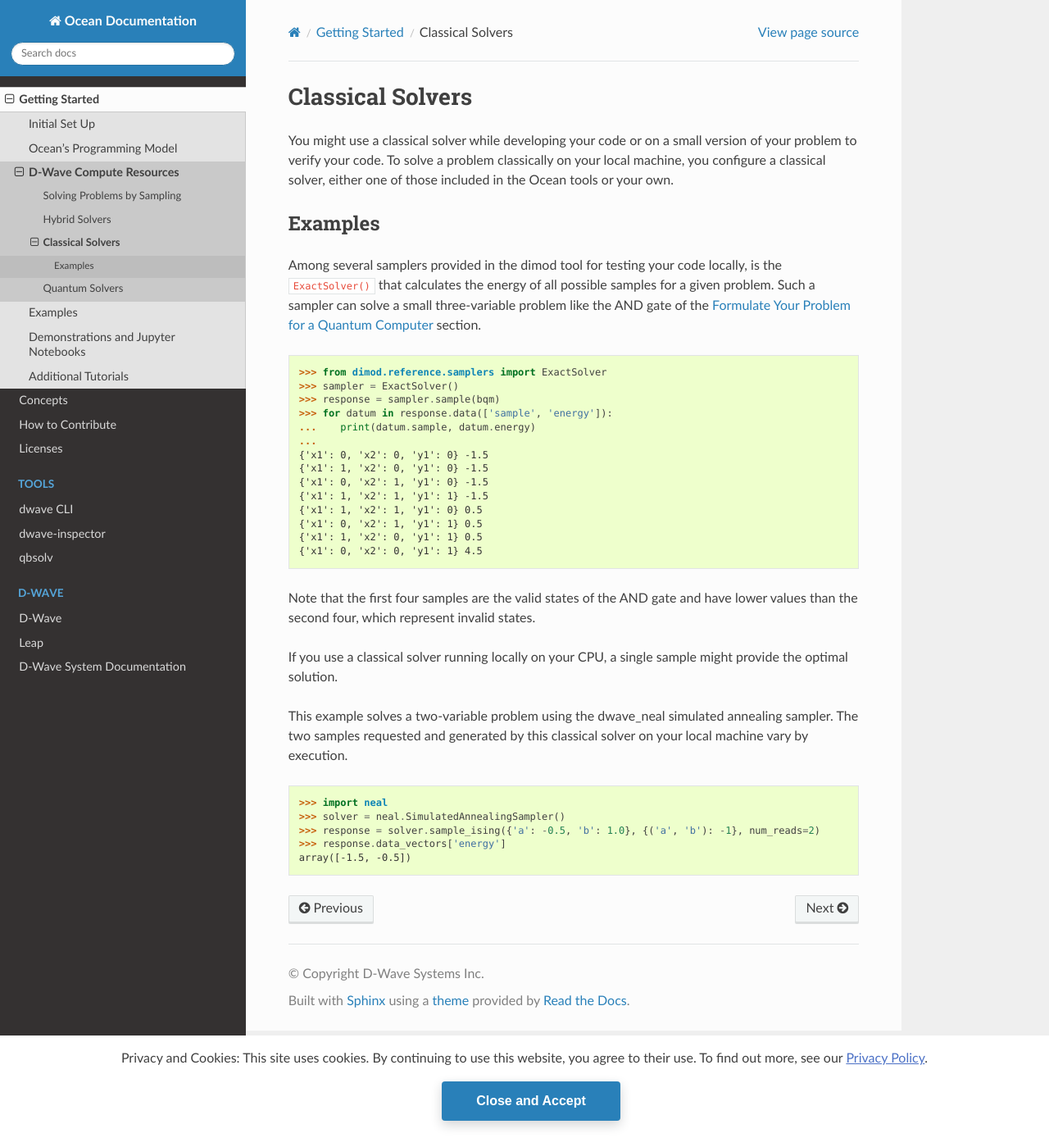
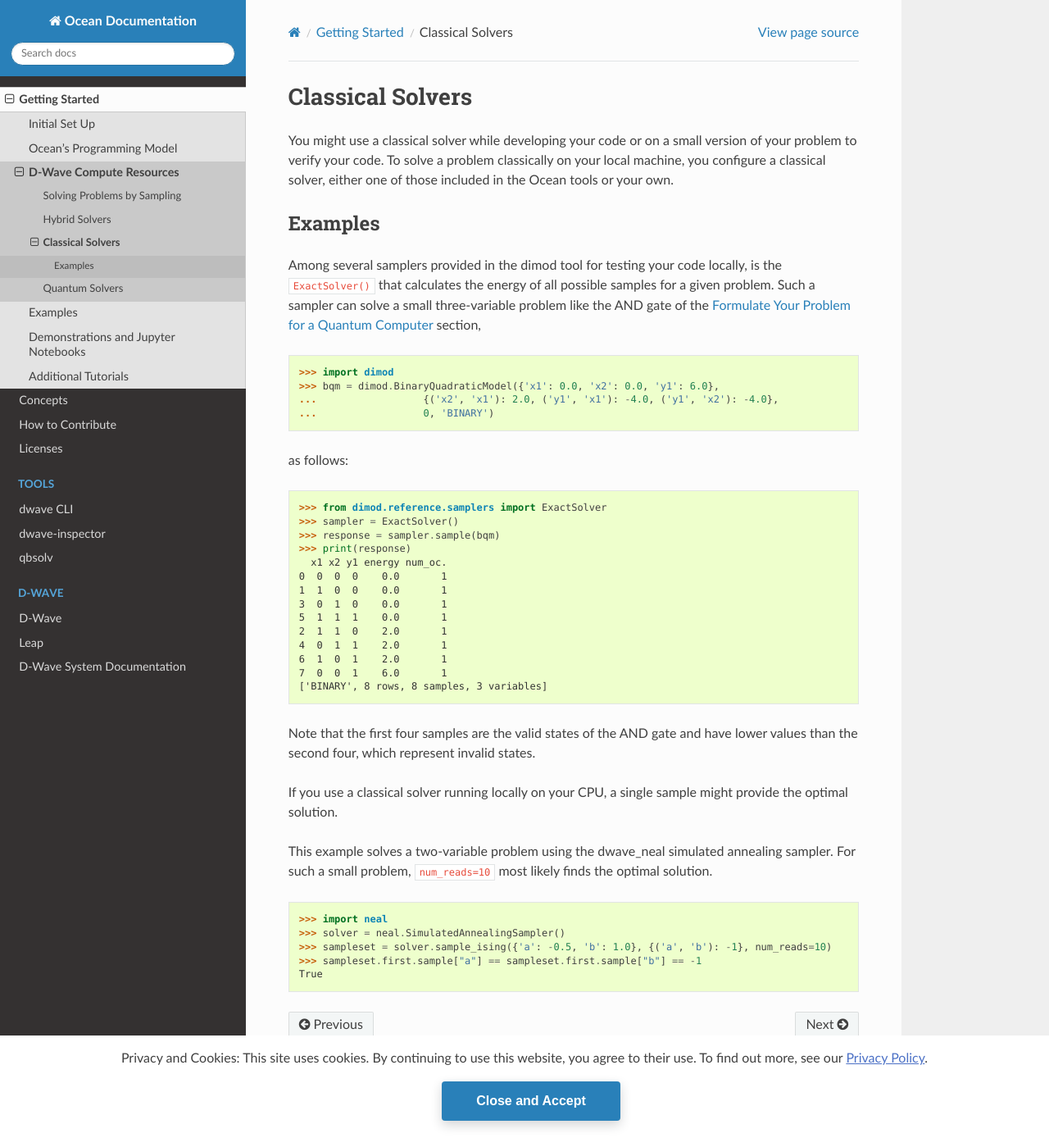
Before and after one commit to dwavesystems/dwave-ocean-sdk, a Sphinx documentation site: the page built from docs/overview/cpu.rst, in a window 1280 px wide and 1399 px high. Shown: the whole window at 82% size. Built offline with Sphinx 7.4.7 and the Read the Docs theme 2.0.0, drawn with Linux system fonts in a browser that asks for light colours; pages that are not in the unit, such as notebooks, are missing from menus; the version number could not be read and is left out.

Commit message:
Expand doctests on overview/cpu

```diff
--- a/docs/overview/cpu.rst
+++ b/docs/overview/cpu.rst
@@ -15,24 +15,29 @@ Examples
 Among several samplers provided in the :doc:`dimod </docs_dimod/sdk_index>`
 tool for testing your code locally, is the :code:`ExactSolver()` that calculates the energy of all
 possible samples for a given problem. Such a sampler can solve a small three-variable
-problem like the AND gate of the :ref:`formulating_bqm` section.
+problem like the AND gate of the :ref:`formulating_bqm` section,
 
-.. code-block:: python
+>>> import dimod
+>>> bqm = dimod.BinaryQuadraticModel({'x1': 0.0, 'x2': 0.0, 'y1': 6.0},
+...                  {('x2', 'x1'): 2.0, ('y1', 'x1'): -4.0, ('y1', 'x2'): -4.0},
+...                  0, 'BINARY')
 
-    >>> from dimod.reference.samplers import ExactSolver
-    >>> sampler = ExactSolver()
-    >>> response = sampler.sample(bqm)    # doctest: +SKIP
-    >>> for datum in response.data(['sample', 'energy']):     # doctest: +SKIP
-    ...    print(datum.sample, datum.energy)
-    ...
-    {'x1': 0, 'x2': 0, 'y1': 0} -1.5
-    {'x1': 1, 'x2': 0, 'y1': 0} -1.5
-    {'x1': 0, 'x2': 1, 'y1': 0} -1.5
-    {'x1': 1, 'x2': 1, 'y1': 1} -1.5
-    {'x1': 1, 'x2': 1, 'y1': 0} 0.5
-    {'x1': 0, 'x2': 1, 'y1': 1} 0.5
-    {'x1': 1, 'x2': 0, 'y1': 1} 0.5
-    {'x1': 0, 'x2': 0, 'y1': 1} 4.5
+as follows:
+
+>>> from dimod.reference.samplers import ExactSolver
+>>> sampler = ExactSolver()
+>>> response = sampler.sample(bqm)
+>>> print(response)       # doctest: +SKIP
+  x1 x2 y1 energy num_oc.
+0  0  0  0    0.0       1
+1  1  0  0    0.0       1
+3  0  1  0    0.0       1
+5  1  1  1    0.0       1
+2  1  1  0    2.0       1
+4  0  1  1    2.0       1
+6  1  0  1    2.0       1
+7  0  0  1    6.0       1
+['BINARY', 8 rows, 8 samples, 3 variables]
 
 Note that the first four samples are the valid states of the AND gate and have
 lower values than the second four, which represent invalid states.
@@ -41,13 +46,11 @@ If you use a classical solver running locally on your CPU, a single sample might
 the optimal solution.
 
 This example solves a two-variable problem using the :doc:`dwave_neal </docs_neal/sdk_index>`
-simulated annealing sampler. The two samples requested and generated by this classical
-solver on your local machine vary by execution.
+simulated annealing sampler. For such a small problem, :code:`num_reads=10` most likely
+finds the optimal solution.
 
-.. code-block:: python
-
-   >>> import neal
-   >>> solver = neal.SimulatedAnnealingSampler()
-   >>> response = solver.sample_ising({'a': -0.5, 'b': 1.0}, {('a', 'b'): -1}, num_reads=2)
-   >>> response.data_vectors['energy']       # doctest: +SKIP
-   array([-1.5, -0.5])
+>>> import neal
+>>> solver = neal.SimulatedAnnealingSampler()
+>>> sampleset = solver.sample_ising({'a': -0.5, 'b': 1.0}, {('a', 'b'): -1}, num_reads=10)
+>>> sampleset.first.sample["a"] == sampleset.first.sample["b"] == -1
+True
```
